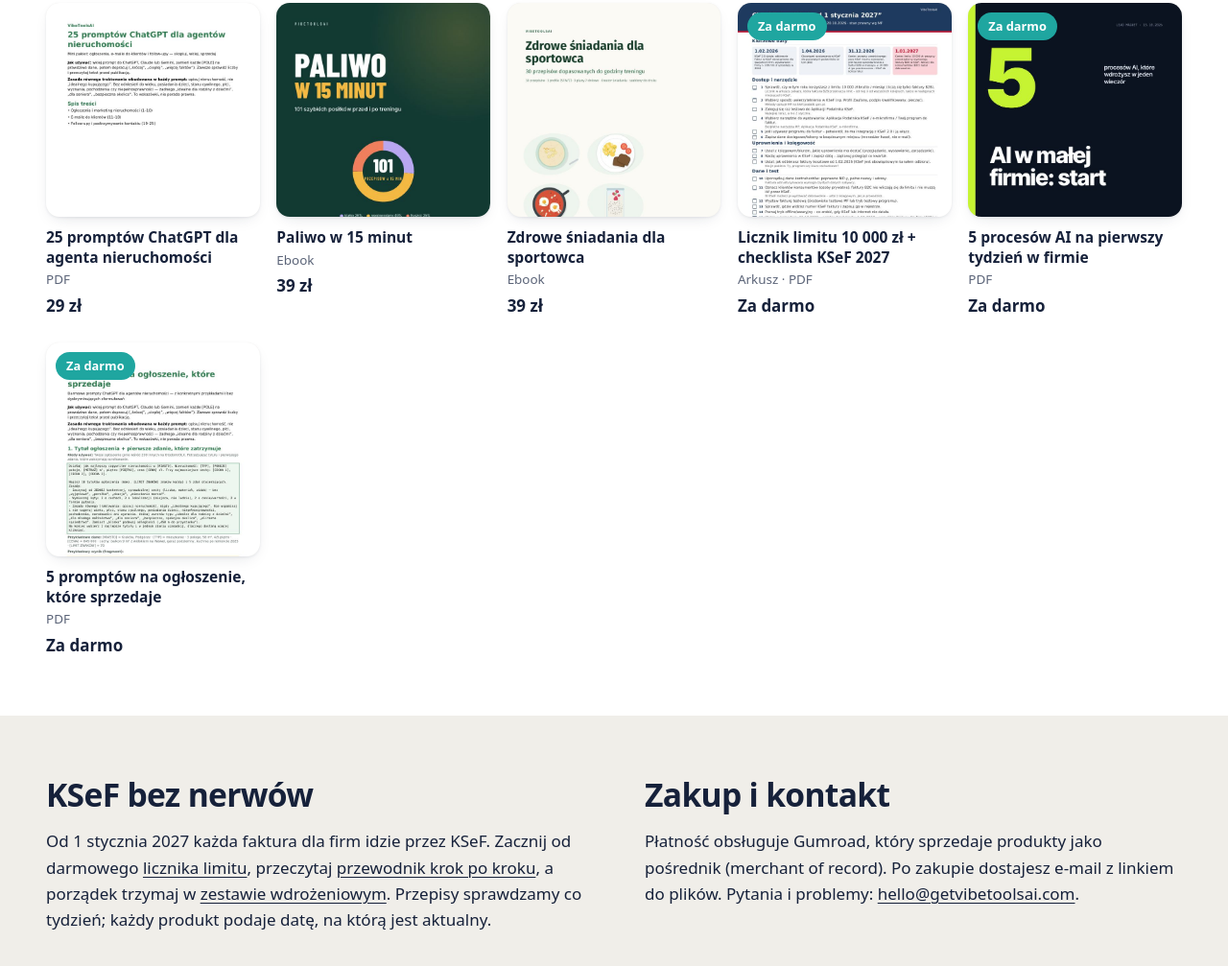
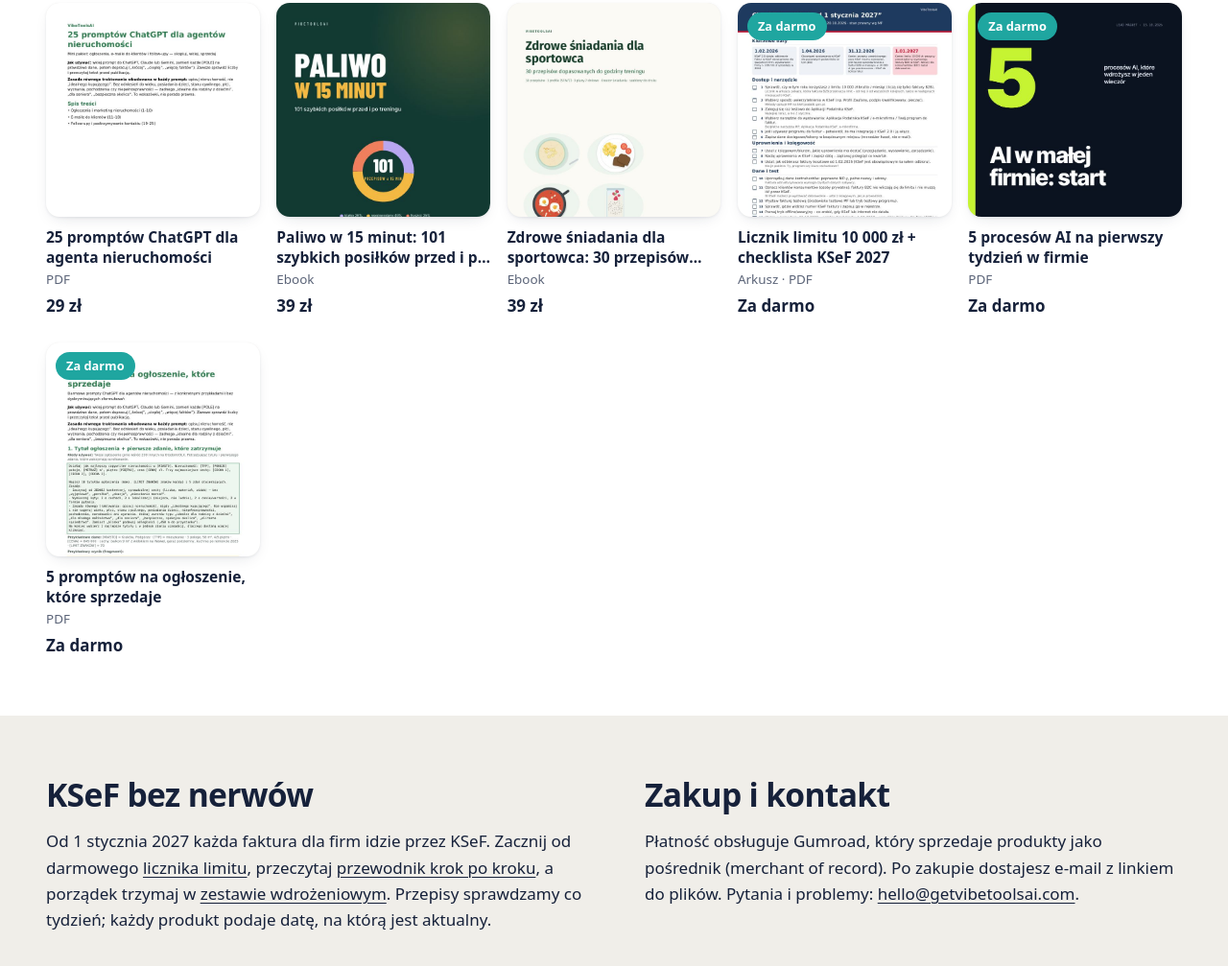
Before and after one commit to VibeToolsAi/vibetoolsai-site, a plain HTML site: page pl/index.html in a window 1280 px wide. Shown: the part 1327-2334 px from the top of the page at 96% size. Drawn offline with Linux system fonts and the light colour scheme.

Commit message:
Full descriptive titles for sport ebooks on shop cards
Co-Authored-By: Claude Opus 5.5 <noreply@anthropic.com>
Claude-Session: https://claude.ai/code/session_01WYim9ZnjhSGm3BC1dLBRYm

```diff
--- a/pl/index.html
+++ b/pl/index.html
@@ -43,7 +43,7 @@
 </form>
       <ul class="circles" aria-label="Kategorie"><li><a href="#sklep" data-pick="ksef"><span class="circ"><img class="" src="/assets/p/fzjwvr-1.jpg" width="640" height="903" alt="" loading="lazy" decoding="async"></span>KSeF i JDG</a></li><li><a href="#sklep" data-pick="ai-firma"><span class="circ"><img class="" src="/assets/p/ai-w-malej-firmie-1.jpg" width="640" height="910" alt="" loading="lazy" decoding="async"></span>AI w firmie</a></li><li><a href="#sklep" data-pick="sport"><span class="circ"><img class="" src="/assets/p/paliwo-w-15-minut-1.jpg" width="640" height="906" alt="" loading="lazy" decoding="async"></span>Jedzenie i sport</a></li><li><a href="#sklep" data-pick="free"><span class="circ"><img class="" src="/assets/p/hwdanj-1.jpg" width="640" height="910" alt="" loading="lazy" decoding="async"></span>Za darmo</a></li></ul>
     </div>
-    <ul class="fan" aria-label="Okładki produktów"><li style="--k:0"><img class="" src="/assets/p/fzjwvr-1.jpg" width="640" height="903" alt="KSeF dla małej firmy i JDG: przejście krok po kroku" fetchpriority="high"></li><li style="--k:1"><img class="" src="/assets/p/ai-w-malej-firmie-1.jpg" width="640" height="910" alt="AI w małej firmie. 50 gotowych procesów" loading="lazy" decoding="async"></li><li style="--k:2"><img class="" src="/assets/p/paliwo-w-15-minut-1.jpg" width="640" height="906" alt="Paliwo w 15 minut" loading="lazy" decoding="async"></li><li style="--k:3"><img class="" src="/assets/p/zestaw-wdrozeniowy-ksef-1.jpg" width="640" height="906" alt="Zestaw wdrożeniowy KSeF dla freelancera i JDG" loading="lazy" decoding="async"></li></ul>
+    <ul class="fan" aria-label="Okładki produktów"><li style="--k:0"><img class="" src="/assets/p/fzjwvr-1.jpg" width="640" height="903" alt="KSeF dla małej firmy i JDG: przejście krok po kroku" fetchpriority="high"></li><li style="--k:1"><img class="" src="/assets/p/ai-w-malej-firmie-1.jpg" width="640" height="910" alt="AI w małej firmie. 50 gotowych procesów" loading="lazy" decoding="async"></li><li style="--k:2"><img class="" src="/assets/p/paliwo-w-15-minut-1.jpg" width="640" height="906" alt="Paliwo w 15 minut: 101 szybkich posiłków przed i po treningu" loading="lazy" decoding="async"></li><li style="--k:3"><img class="" src="/assets/p/zestaw-wdrozeniowy-ksef-1.jpg" width="640" height="906" alt="Zestaw wdrożeniowy KSeF dla freelancera i JDG" loading="lazy" decoding="async"></li></ul>
   </div>
   <div class="wrap"><ul class="trust" aria-label="Jak to działa"><li><svg viewBox="0 0 24 24" aria-hidden="true"><path d="M12 3v12m0 0-5-5m5 5 5-5M4 19h16" /></svg><span><strong>Natychmiastowe pobranie</strong>Link w mailu od razu po zakupie</span></li><li><svg viewBox="0 0 24 24" aria-hidden="true"><path d="M7 8V3h10v5M7 17H4v-7h16v7h-3M7 14h10v7H7z" /></svg><span><strong>Do druku i do edycji</strong>PDF oraz arkusze Excel / Google</span></li><li><svg viewBox="0 0 24 24" aria-hidden="true"><path d="M6 11h12v9H6zM8 11V8a4 4 0 0 1 8 0v3" /></svg><span><strong>Bezpieczna płatność</strong>Kasa i podatki: Gumroad</span></li><li><svg viewBox="0 0 24 24" aria-hidden="true"><path d="M4 4h16v16H4zM4 10h16M4 15h16M10 4v16" /></svg><span><strong>Twoje dane zostają u Ciebie</strong>Pliki bez śledzenia</span></li></ul></div>
 </section>
@@ -103,18 +103,18 @@
   <p class="card-meta">PDF</p>
   <p class="card-price">29 zł</p>
 </article>
-<article class="card tab-green" data-cat="sport" data-q="paliwo w 15 minut 101 szybkich posiłków przed i po treningu, w wersji na redukcję i na masę. ebook jedzenie i sport">
+<article class="card tab-green" data-cat="sport" data-q="paliwo w 15 minut: 101 szybkich posiłków przed i po treningu 101 szybkich posiłków przed i po treningu, w wersji na redukcję i na masę. ebook jedzenie i sport">
   <a class="card-link" href="/pl/produkty/paliwo-w-15-minut/">
-    <div class="card-media"><img class="card-img" src="/assets/p/paliwo-w-15-minut-1.jpg" width="640" height="906" alt="Okładka Paliwo w 15 minut" loading="lazy" decoding="async"></div>
-    <h3>Paliwo w 15 minut</h3>
+    <div class="card-media"><img class="card-img" src="/assets/p/paliwo-w-15-minut-1.jpg" width="640" height="906" alt="Okładka Paliwo w 15 minut: 101 szybkich posiłków przed i po treningu" loading="lazy" decoding="async"></div>
+    <h3>Paliwo w 15 minut: 101 szybkich posiłków przed i po treningu</h3>
   </a>
   <p class="card-meta">Ebook</p>
   <p class="card-price">39 zł</p>
 </article>
-<article class="card tab-green" data-cat="sport" data-q="zdrowe śniadania dla sportowca 30 śniadań dopasowanych do tego, ile czasu zostało do treningu. ebook jedzenie i sport">
+<article class="card tab-green" data-cat="sport" data-q="zdrowe śniadania dla sportowca: 30 przepisów dopasowanych do treningu 30 śniadań dopasowanych do tego, ile czasu zostało do treningu. ebook jedzenie i sport">
   <a class="card-link" href="/pl/produkty/zdrowe-sniadania-sportowiec/">
-    <div class="card-media"><img class="card-img" src="/assets/p/zdrowe-sniadania-sportowiec-1.jpg" width="640" height="906" alt="Okładka Zdrowe śniadania dla sportowca" loading="lazy" decoding="async"></div>
-    <h3>Zdrowe śniadania dla sportowca</h3>
+    <div class="card-media"><img class="card-img" src="/assets/p/zdrowe-sniadania-sportowiec-1.jpg" width="640" height="906" alt="Okładka Zdrowe śniadania dla sportowca: 30 przepisów dopasowanych do treningu" loading="lazy" decoding="async"></div>
+    <h3>Zdrowe śniadania dla sportowca: 30 przepisów dopasowanych do treningu</h3>
   </a>
   <p class="card-meta">Ebook</p>
   <p class="card-price">39 zł</p>
```
Also changed, not shown: pl/produkty/paliwo-w-15-minut/index.html (+4 -4 lines), pl/produkty/zdrowe-sniadania-sportowiec/index.html (+4 -4 lines), 1 other file.
